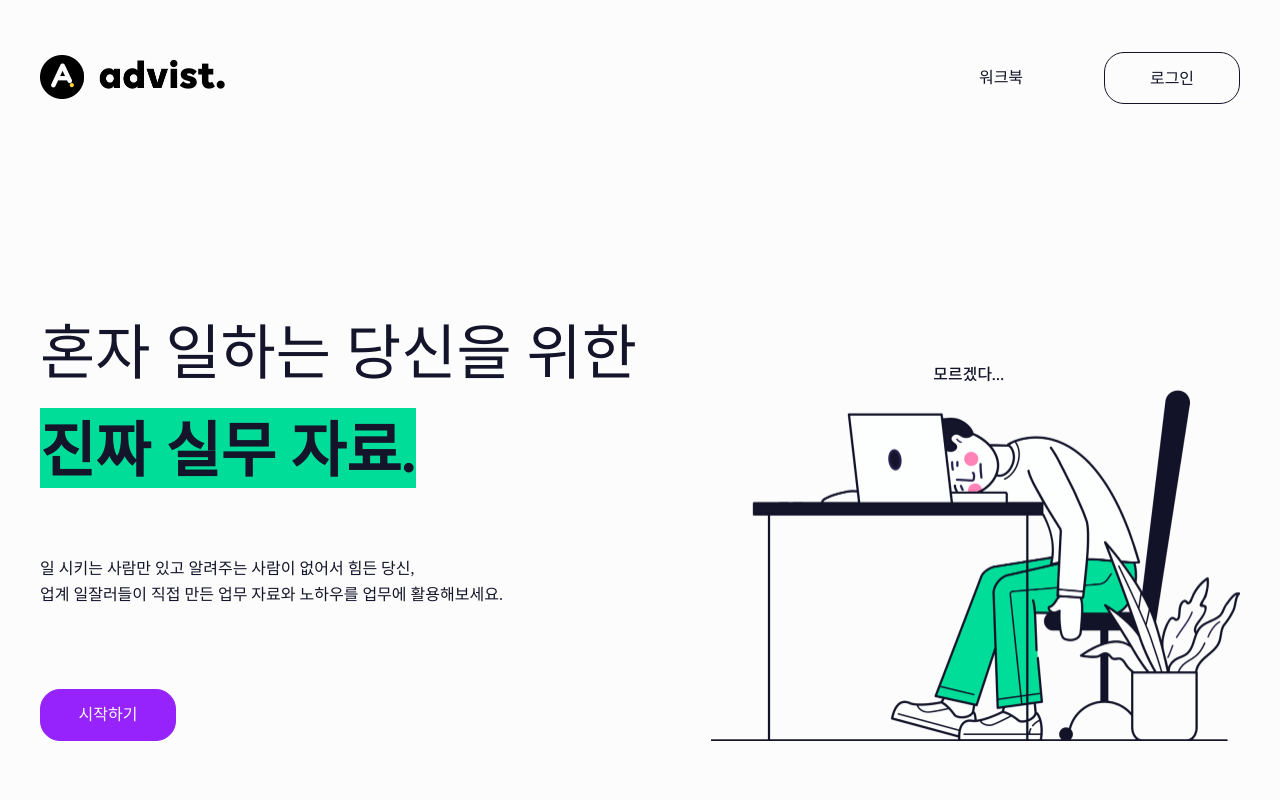
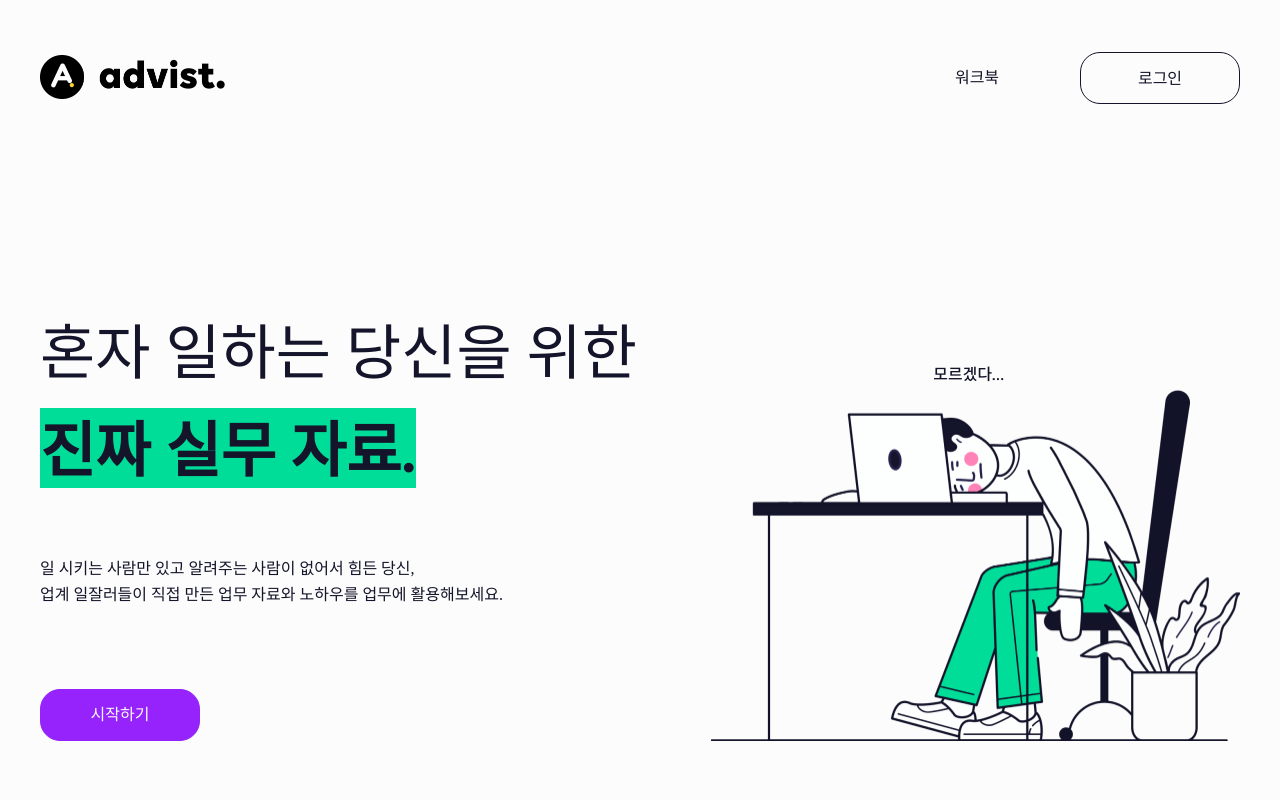
Before and after one commit to Advist-Project/Frontend, a Next.js app: page / in a window 1280 px wide. Shown: the top 800 px of the page. Built offline with nearby package versions, Linux system fonts and the light colour scheme; no server answers; a web font is replaced by a local one.

Commit message:
로그인 버튼 사이즈 이슈 수정

```diff
--- a/package.json
+++ b/package.json
@@ -22,6 +22,7 @@
   "devDependencies": {
     "@types/node": "^14.14.35",
     "@types/react": "^17.0.3",
+    "@types/react-router-dom": "^5.1.7",
     "typescript": "^4.2.3"
   }
 }
--- a/src/components/_design/buttons.tsx
+++ b/src/components/_design/buttons.tsx
@@ -1,9 +1,9 @@
 import styled from "@emotion/styled";
 import { Colors } from "./colors"
 import Loader from "react-loader-spinner";
-import React, {useState, useEffect} from 'react';
+import React, {useState, useEffect} from "react";
 import { assignCss } from "./assignCss";
-import { useRouter } from 'next/router';
+import { useRouter } from "next/router";
 
 interface IButtonProps{ // type = "login" => 로그인, type = "start" => 시작하기
     type?: string;
@@ -100,7 +100,8 @@ export const Button: React.FC<IButtonProps> = ({ children, type, style, url, dis
 
     const Button = styled.button`
       cursor : pointer;
-      height: 52px;
+      height : 52px;
+      width : 160px;
       min-width: 136px;
       border-radius: 20px;
       border-width : 1px;
--- a/src/components/header.tsx
+++ b/src/components/header.tsx
@@ -3,7 +3,7 @@ import styled from "@emotion/styled";
 import { min, max, Button, Colors } from "components/ui";
 import { myContext } from "../context";
 import { User } from '../types/logintypes';
-import { LogoutButtons } from 'components/logout-buttons'
+import { LogoutButtons } from 'components/logout-buttons';
 
 export const Header = () => {
   const userObject = useContext(myContext) as User;
```
Also changed, not shown: 1 other file (tests, documents, lock files or other folders).
